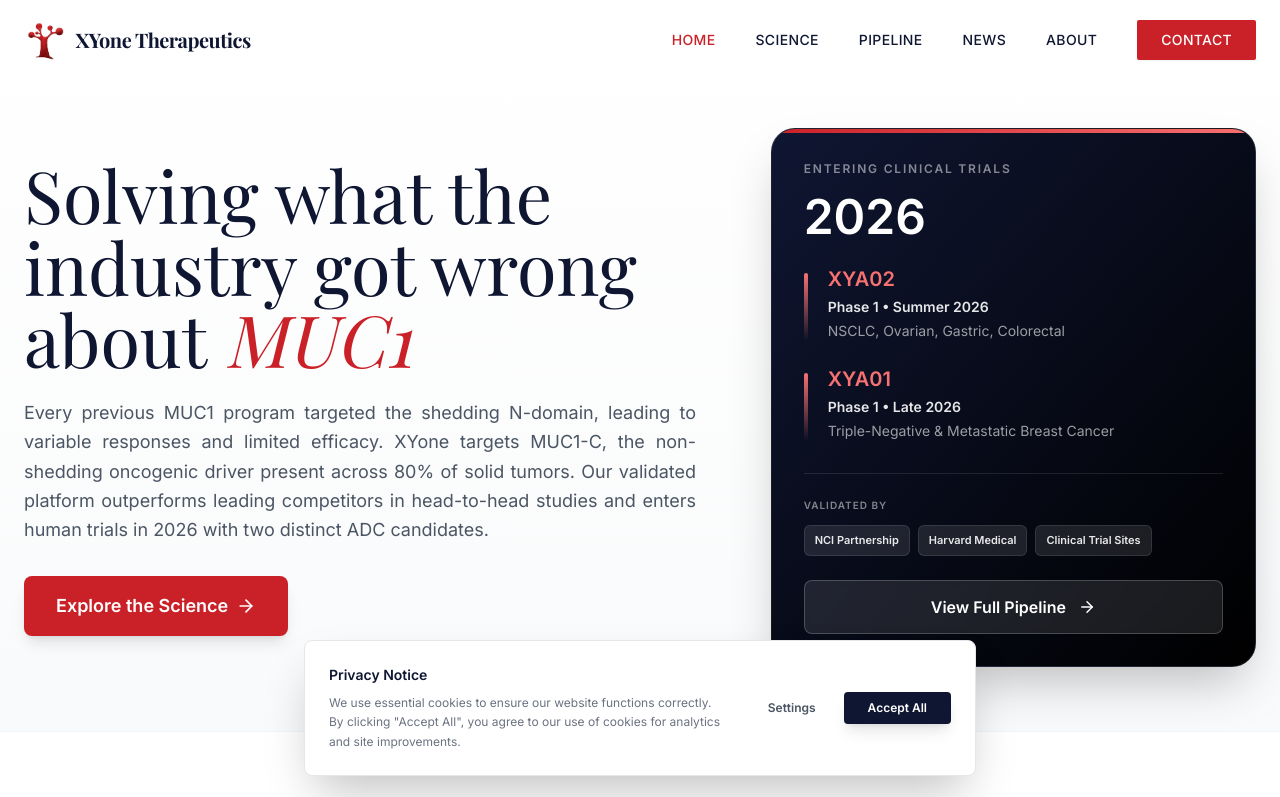
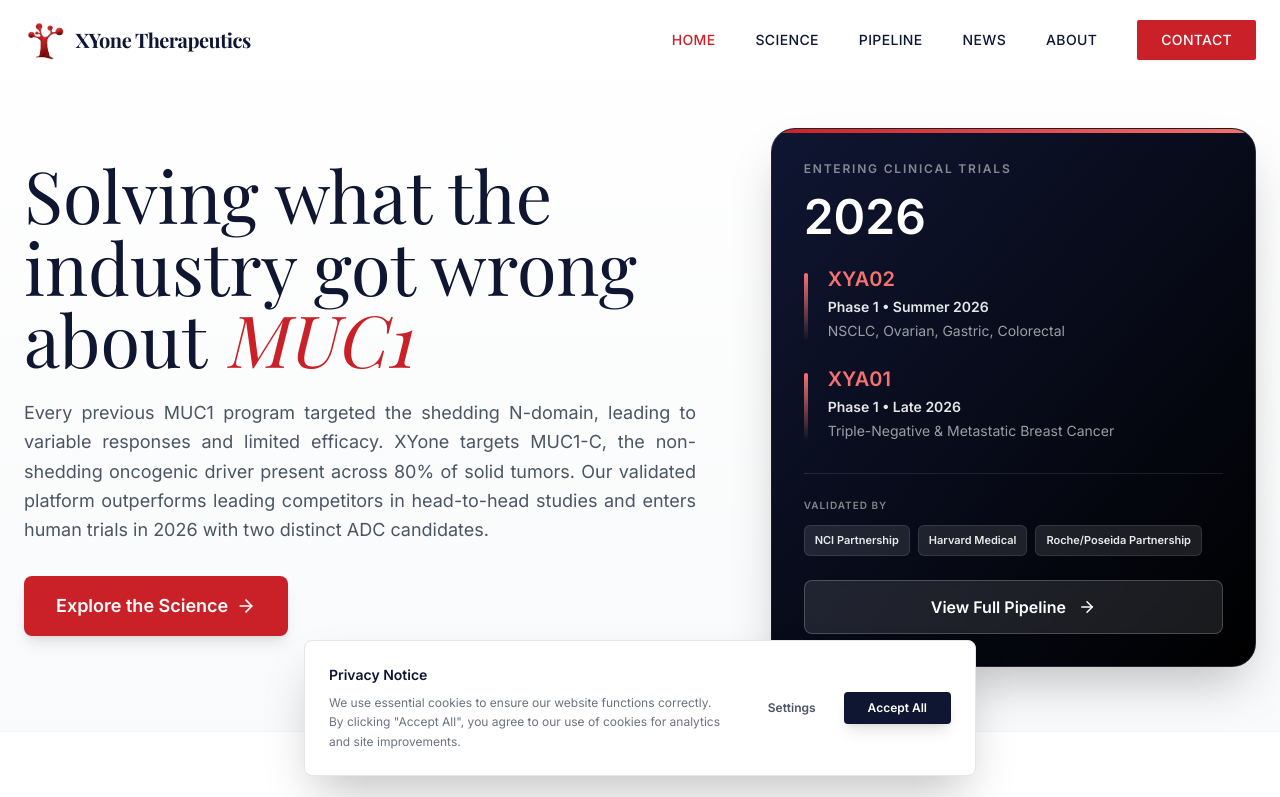
Before and after one commit to Abhisheksv25/xyone-website, a React (Vite) app: page / in a window 1280 px wide. Shown: the top 797 px of the page. Built offline with nearby package versions, Linux system fonts and the light colour scheme; a web font is replaced by a local one.

Commit message:
changed content for about and science page

```diff
--- a/src/pages/pages/About.tsx
+++ b/src/pages/pages/About.tsx
@@ -15,10 +15,10 @@
          <div className="grid md:grid-cols-12 gap-12">
             <div className="md:col-span-8">
                 <p className="text-xl text-gray-600 leading-relaxed font-light mb-6">
-                    XYone Therapeutics is a biotech startup developing drugs and diagnostic solutions to address significant unmet medical needs in endocrine dysregulation and immuno-oncology.
+                    Every year, approximately 1.2 million people in the U.S. are diagnosed with MUC1-positive solid tumors, including lung, ovarian, breast, gastric, and colorectal cancers. The National Cancer Institute has ranked MUC1 as one of the most important cancer antigen. Today we are targeting MUC1-C, the permanently membrane-bound domain that acts as a central oncogenic driver across the majority of solid tumors. By focusing on this stable and functionally essential target, we are working to unlock new pathways for durable cancer therapies and more precise diagnostic solutions.
                 </p>
                 <p className="text-lg text-gray-500 leading-relaxed">
-                    Founded by Harvard Medical School faculty and led by executives and advisors with deep scientific, pharma, and finance experience, XYone is advancing a platform-driven pipeline designed to translate rigorous biology into therapies with meaningful patient impact.
+                    Founded in 2021, XYone has transformed 20 years of research into a clinical-stage platform validated by leading institutions. With two programs entering trials in 2026, we're backed by institutions that wants to address critical unmet needs in immuno-oncology
                 </p>
             </div>
          </div>
--- a/src/pages/pages/Home.tsx
+++ b/src/pages/pages/Home.tsx
@@ -65,7 +65,7 @@
                   <div className="flex flex-wrap gap-2">
                     <div className="px-2.5 py-1.5 bg-white/10 border border-white/10 rounded-md text-[11px] font-semibold text-white/90">NCI Partnership</div>
                     <div className="px-2.5 py-1.5 bg-white/10 border border-white/10 rounded-md text-[11px] font-semibold text-white/90">Harvard Medical</div>
-                    <div className="px-2.5 py-1.5 bg-white/10 border border-white/10 rounded-md text-[11px] font-semibold text-white/90">Clinical Trial Sites</div>
+                    <div className="px-2.5 py-1.5 bg-white/10 border border-white/10 rounded-md text-[11px] font-semibold text-white/90">Roche/Poseida Partnership</div>
                   </div>
                 </div>
 
```
